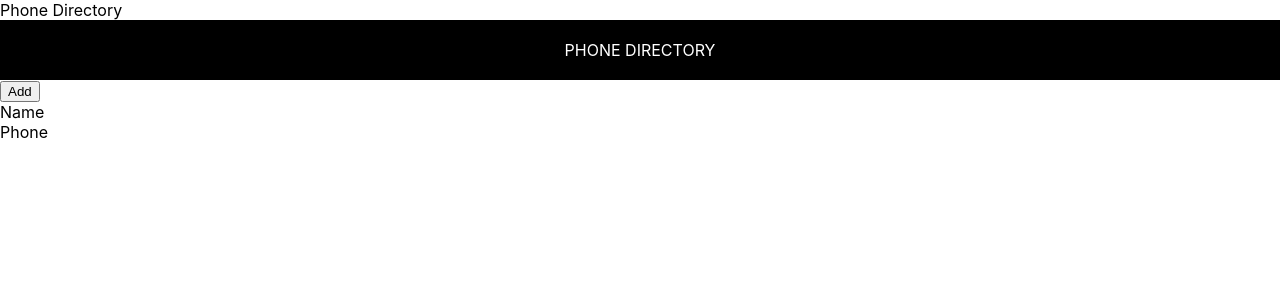
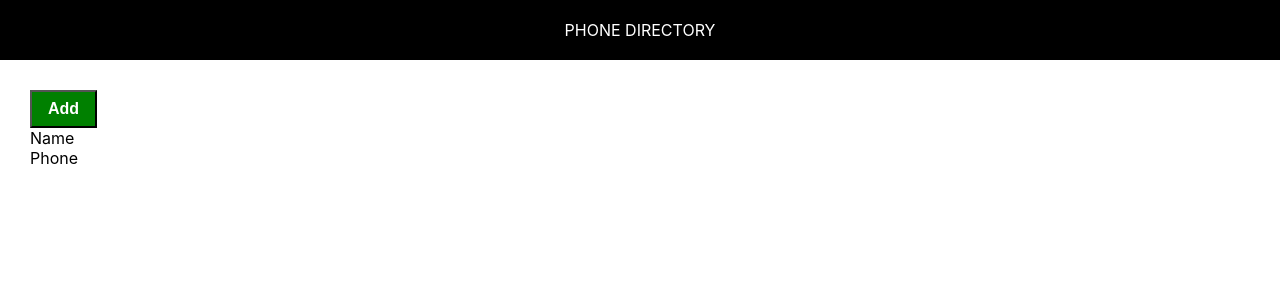
Before and after one commit to sowndharya456/ReactJS-practice, a React (Create React App) app in the folder phone-directory/: page / in a window 1280 px wide. Shown: the top 300 px of the page. Built offline with nearby package versions, Linux system fonts and the light colour scheme.

Commit message:
Styled ‘Header’ (External Styling)

```diff
--- /dev/null
+++ b/phone-directory/src/App.css
@@ -0,0 +1,22 @@
+.component-body-container
+{
+    padding: 30px;
+}
+.addBtn{
+background-color:green;
+color: white;
+padding: 8px;
+width: 67px;
+font-size: bold;
+font-size: medium;
+font-weight: bolder;
+}
+
+.grid{
+    display: grid-container;
+    margin-top: 30px;
+    grid-template-columns: 31% 7% auto;
+    font-size: larger;
+    font-weight: 800;
+    color: grey;
+}
--- a/phone-directory/src/App.js
+++ b/phone-directory/src/App.js
@@ -1,18 +1,18 @@
 import React, { Component } from 'react';
 import Header from './Header.js';
+import './App.css';
 
 class App extends Component {
   render() {
     return (
       <div>
-        <div className="header">
-          Phone Directory
+        <Header/>
+        <div className="component-body-container">
+        <button className="addBtn" >Add</button>
+        <div className="grid-container">
+          <span >Name</span><br />
+          <span >Phone</span>
         </div>
-        <Header/>
-        <button>Add</button>
-        <div>
-          <span>Name</span><br />
-          <span>Phone</span>
         </div>
       </div>
     );
--- /dev/null
+++ b/phone-directory/src/Header.css
@@ -0,0 +1,7 @@
+.header {
+    text-align: center;
+    padding: 20px;
+    background: #000;
+    color: #fff;
+    text-transform: uppercase;
+}
--- a/phone-directory/src/Header.js
+++ b/phone-directory/src/Header.js
@@ -1,19 +1,13 @@
 import React from 'react';
+import './Header.css';
 
 const Header = function () {
-    const headerStyle = {
-        textAlign: 'center',
-        padding: 20,
-        background: '#000',
-        color: '#fff',
-        textTransform: 'uppercase'
-    };
 
     return (
 
-        <div style={headerStyle}>
-            Phone Directory
-        </div>
-    )
+        <div className="header">
+        Phone Directory
+    </div>
+)
 }
 export default Header;
```
